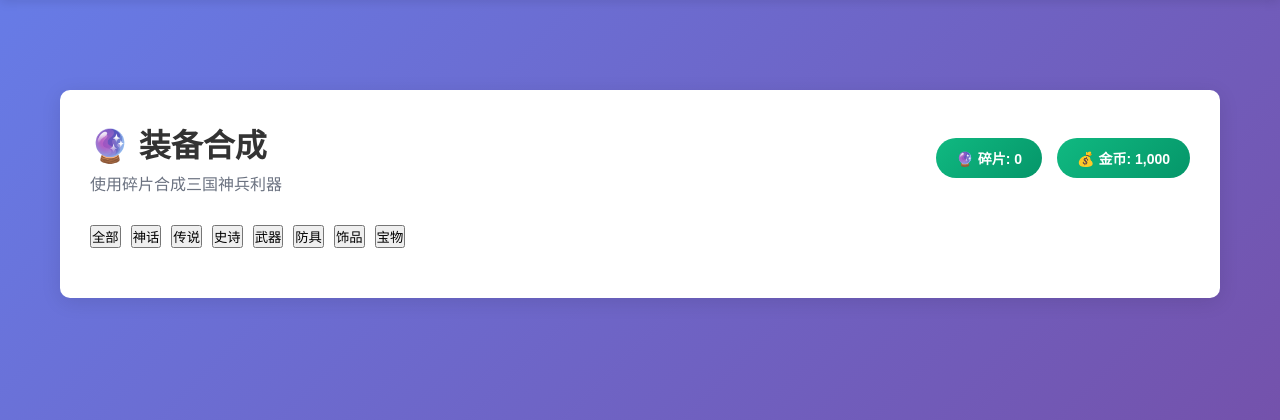
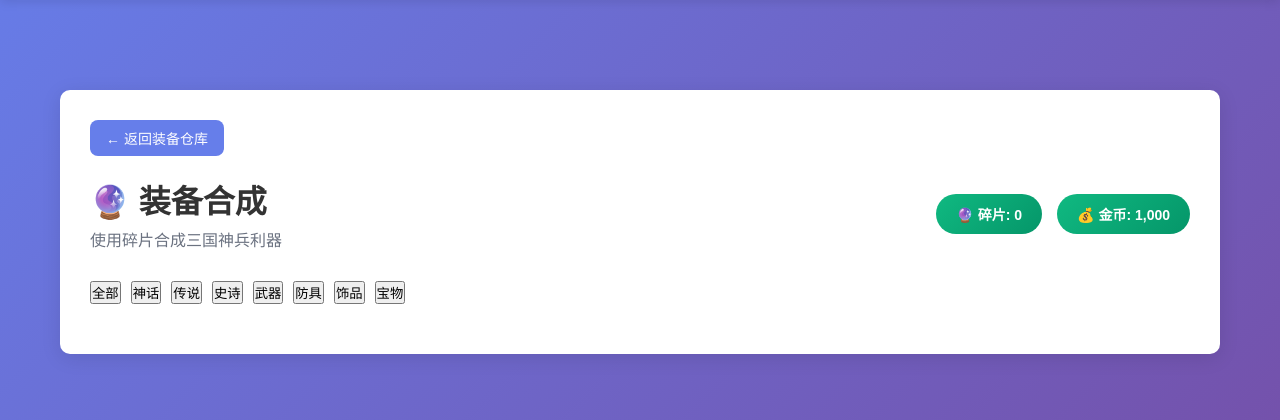
Before and after one commit to aavjmz/adult_game, a Flask app: page /equipment/craft in a window 1280 px wide. Shown: the part 105-525 px from the top of the page. Run offline with Flask 3, Linux system fonts and the light colour scheme; the visitor is signed in with stand-in values (Sample User, id 1); data that the repository does not hold is empty.

Commit message:
为装备页面添加返回按钮
- 装备仓库页面添加返回仪表盘按钮
- 其他装备页面添加返回装备仓库按钮
- 改善页面导航体验

```diff
--- a/app/templates/equipment_craft.html
+++ b/app/templates/equipment_craft.html
@@ -257,6 +257,13 @@
 {% block content %}
 <div class="container">
     <div class="card">
+        <!-- 返回按钮 -->
+        <div style="margin-bottom: 20px;">
+            <button onclick="window.location.href='/equipment/'" style="padding: 8px 16px; background: #667eea; color: white; border: none; border-radius: 8px; cursor: pointer; font-size: 14px; display: flex; align-items: center; gap: 5px;">
+                ← 返回装备仓库
+            </button>
+        </div>
+
         <!-- 标题和材料显示 -->
         <div class="craft-header">
             <div>
```
Also changed, not shown: app/templates/equipment.html (+7 -0 lines), app/templates/equipment_enhance.html (+7 -0 lines), app/templates/equipment_sets.html (+7 -0 lines).
